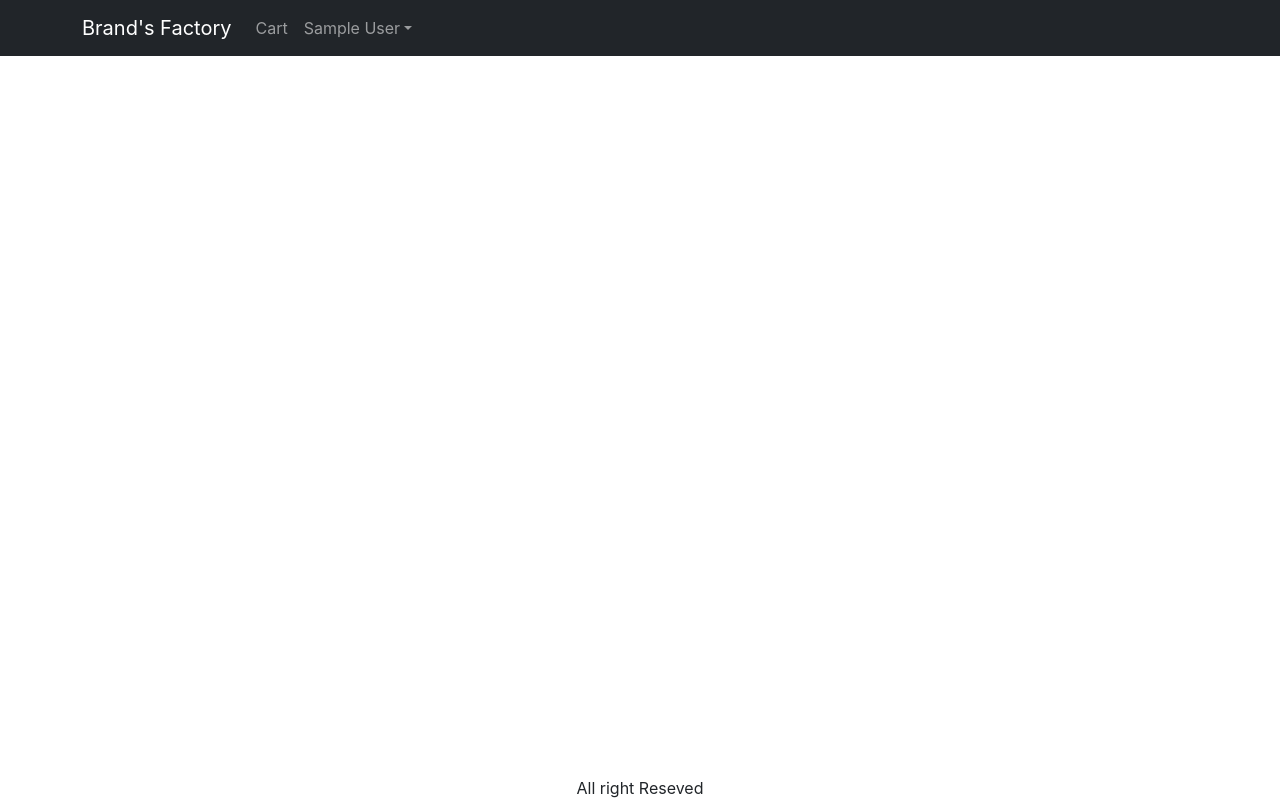
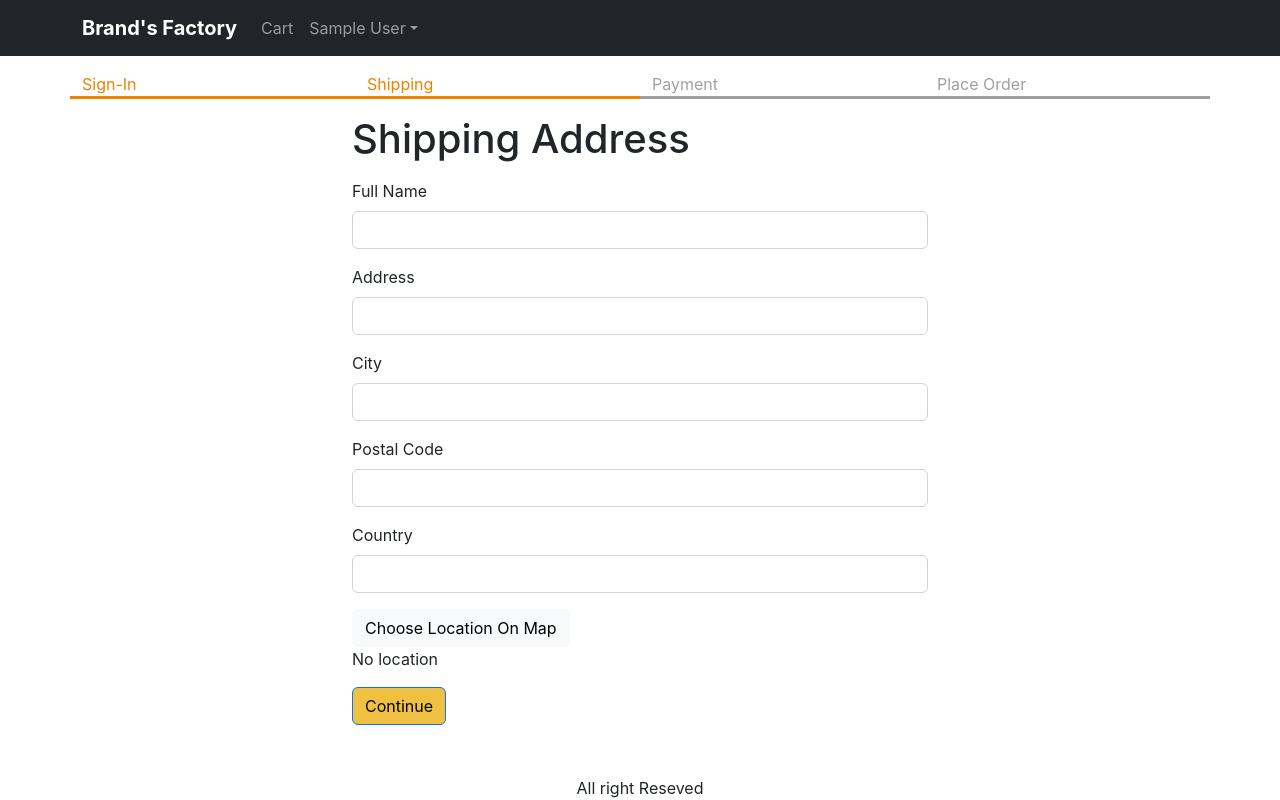
Before and after one commit to Mustafa4515/Mern-Eommers, a React (Create React App) app in the folder frontend/: page /shipping in a window 1280 px wide. Built offline with nearby package versions, Linux system fonts and the light colour scheme; sample sign-in values are in the browser's storage.

Commit message:
Create Shipping Screen

```diff
--- a/frontend/src/App.js
+++ b/frontend/src/App.js
@@ -14,12 +14,14 @@
 import { Store } from './screens/Store';
 import CartScreen from './screens/CartScreen';
 import SigninScreen from './screens/SigninScreen';
+import ShippingAddressScreen from "./screens/ShippingAddressScreen"
 function App() {
   const { state,dispatch:ctxDispatch } = useContext(Store);
   const { cart ,userInfo } = state;
 const signoutHandler=()=>{
   ctxDispatch({ type: 'USER_SIGNOUT' });
   localStorage.removeItem('userInfo');
+  localStorage.removeItem('shippingAdress');
 }
   return (
     <BrowserRouter>
@@ -71,6 +73,7 @@
               <Route path="/product/:slug" element={<ProductScreen />} />
               <Route path="/cart" element={<CartScreen/>}/>
               <Route path="/signin" element={<SigninScreen/>}/>
+              <Route path="/shipping" element={<ShippingAddressScreen/>}/>
               <Route path="/" element={<HomeScreen />} />
             </Routes>
           </Container>
--- /dev/null
+++ b/frontend/src/components/CheckoutSteps.js
@@ -0,0 +1,14 @@
+import React from 'react';
+import Row from 'react-bootstrap/Row';
+import Col from 'react-bootstrap/Col';
+
+export default function CheckoutSteps(props) {
+  return (
+    <Row className="checkout-steps">
+      <Col className={props.step1 ? 'active' : ''}>Sign-In</Col>
+      <Col className={props.step2 ? 'active' : ''}>Shipping</Col>
+      <Col className={props.step3 ? 'active' : ''}>Payment</Col>
+      <Col className={props.step4 ? 'active' : ''}>Place Order</Col>
+    </Row>
+  );
+}
--- a/frontend/src/index.css
+++ b/frontend/src/index.css
@@ -50,3 +50,80 @@
 .small-container{
   max-width: 600px;
 }
+.checkout-steps > div {
+  border-bottom: 0.2rem solid #a0a0a0;
+  color: #a0a0a0;
+}
+.checkout-steps > div.active {
+  border-bottom: 0.2rem solid #f08000;
+  color: #f08000;
+}
+
+/* sidebar */
+.navbar-brand {
+  font-weight: bold;
+}
+.side-navbar {
+  width: 240px;
+  height: 100%;
+  position: absolute;
+  left: -300px;
+  background-color: #100901;
+  transition: 0.5s;
+}
+
+.site-container {
+  transition: 0.4s;
+}
+.active-cont {
+  margin-left: 240px;
+}
+.active-nav {
+  left: 0;
+}
+.text-bold {
+  font-weight: bold;
+}
+
+/* Map */
+
+.full-box {
+  height: 100vh;
+  max-width: initial;
+}
+.full-box header,
+.full-box footer {
+  display: none;
+}
+.full-box .container {
+  height: 100vh;
+  max-width: initial;
+  margin: 0;
+  padding: 0;
+}
+
+.full-box .mt-3 {
+  margin-top: 0 !important;
+}
+
+.map-input-box {
+  box-sizing: border-box;
+  position: absolute;
+  left: 0;
+  right: 0;
+  margin: 0.5rem auto;
+  width: 25rem;
+  height: 3rem;
+  display: flex;
+}
+.map-input-box input {
+  border-radius: 1rem 0 0 1rem;
+  border-right: 0;
+}
+.map-input-box button {
+  border-radius: 0 1rem 1rem 0;
+  border-left: 0;
+}
+button.thumbnail {
+  padding: 0;
+}
--- /dev/null
+++ b/frontend/src/screens/ShippingAddressScreen.js
@@ -0,0 +1,138 @@
+import React, { useContext, useEffect, useState } from 'react';
+import { Helmet } from 'react-helmet-async';
+import Form from 'react-bootstrap/Form';
+import Button from 'react-bootstrap/Button';
+import { useNavigate } from 'react-router-dom';
+import { Store } from './Store';
+import CheckoutSteps from '../components/CheckoutSteps.js';
+
+export default function ShippingAddressScreen() {
+  const navigate = useNavigate();
+  const { state, dispatch: ctxDispatch } = useContext(Store);
+  const {
+    fullBox,
+    userInfo,
+    cart: { shippingAddress },
+  } = state;
+  const [fullName, setFullName] = useState(shippingAddress.fullName || '');
+  const [address, setAddress] = useState(shippingAddress.address || '');
+  const [city, setCity] = useState(shippingAddress.city || '');
+  const [postalCode, setPostalCode] = useState(
+    shippingAddress.postalCode || ''
+  );
+  useEffect(() => {
+    if (!userInfo) {
+      navigate('/signin?redirect=/shipping');
+    }
+  }, [userInfo, navigate]);
+  const [country, setCountry] = useState(shippingAddress.country || '');
+  const submitHandler = (e) => {
+    e.preventDefault();
+    ctxDispatch({
+      type: 'SAVE_SHIPPING_ADDRESS',
+      payload: {
+        fullName,
+        address,
+        city,
+        postalCode,
+        country,
+        location: shippingAddress.location,
+      },
+    });
+    localStorage.setItem(
+      'shippingAddress',
+      JSON.stringify({
+        fullName,
+        address,
+        city,
+        postalCode,
+        country,
+        location: shippingAddress.location,
+      })
+    );
+    navigate('/payment');
+  };
+
+  useEffect(() => {
+    ctxDispatch({ type: 'SET_FULLBOX_OFF' });
+  }, [ctxDispatch, fullBox]);
+
+  return (
+    <div>
+      <Helmet>
+        <title>Shipping Address</title>
+      </Helmet>
+
+      <CheckoutSteps step1 step2></CheckoutSteps>
+      <div className="container small-container">
+        <h1 className="my-3">Shipping Address</h1>
+        <Form onSubmit={submitHandler}>
+          <Form.Group className="mb-3" controlId="fullName">
+            <Form.Label>Full Name</Form.Label>
+            <Form.Control
+              value={fullName}
+              onChange={(e) => setFullName(e.target.value)}
+              required
+            />
+          </Form.Group>
+          <Form.Group className="mb-3" controlId="address">
+            <Form.Label>Address</Form.Label>
+            <Form.Control
+              value={address}
+              onChange={(e) => setAddress(e.target.value)}
+              required
+            />
+          </Form.Group>
+          <Form.Group className="mb-3" controlId="city">
+            <Form.Label>City</Form.Label>
+            <Form.Control
+              value={city}
+              onChange={(e) => setCity(e.target.value)}
+              required
+            />
+          </Form.Group>
+          <Form.Group className="mb-3" controlId="postalCode">
+            <Form.Label>Postal Code</Form.Label>
+            <Form.Control
+              value={postalCode}
+              onChange={(e) => setPostalCode(e.target.value)}
+              required
+            />
+          </Form.Group>
+          <Form.Group className="mb-3" controlId="country">
+            <Form.Label>Country</Form.Label>
+            <Form.Control
+              value={country}
+              onChange={(e) => setCountry(e.target.value)}
+              required
+            />
+          </Form.Group>
+          <div className="mb-3">
+            <Button
+              id="chooseOnMap"
+              type="button"
+              variant="light"
+              onClick={() => navigate('/map')}
+            >
+              Choose Location On Map
+            </Button>
+            {shippingAddress.location && shippingAddress.location.lat ? (
+              <div>
+                LAT: {shippingAddress.location.lat}
+                LNG:{shippingAddress.location.lng}
+              </div>
+            ) : (
+              <div>No location</div>
+            )}
+          </div>
+
+          <div className="mb-3">
+            <Button variant="primary" type="submit">
+              Continue
+            </Button>
+          </div>
+        </Form>
+      </div>
+    </div>
+  );
+}
--- a/frontend/src/screens/Store.js
+++ b/frontend/src/screens/Store.js
@@ -7,6 +7,9 @@
     : null,
 
   cart: {
+    shippingAddress: localStorage.getItem('shippingAddress')
+      ? JSON.parse(localStorage.getItem('shippingAddress'))
+      : { location: {} },
     cartItems: localStorage.getItem('cartItems')
       ? JSON.parse(localStorage.getItem('cartItems'))
       : [],
@@ -36,11 +39,24 @@
     }
     case 'USER_SIGNIN':
       return { ...state, userInfo: action.payload };
-    case 'USER_SIGNOUT':
-      return {
-        ...state,
-        userInfo: null,
-      };
+      case 'USER_SIGNOUT':
+        return {
+          ...state,
+          userInfo: null,
+          cart: {
+            cartItems: [],
+            shippingAddress: {},
+            paymentMethod: '',
+          },
+        };
+      case 'SAVE_SHIPPING_ADDRESS':
+        return {
+          ...state,
+          cart: {
+            ...state.cart,
+            shippingAddress: action.payload,
+          },
+        };
     default:
       return state;
   }
```
Also changed, not shown: 1 other file (tests, documents, lock files or other folders).
